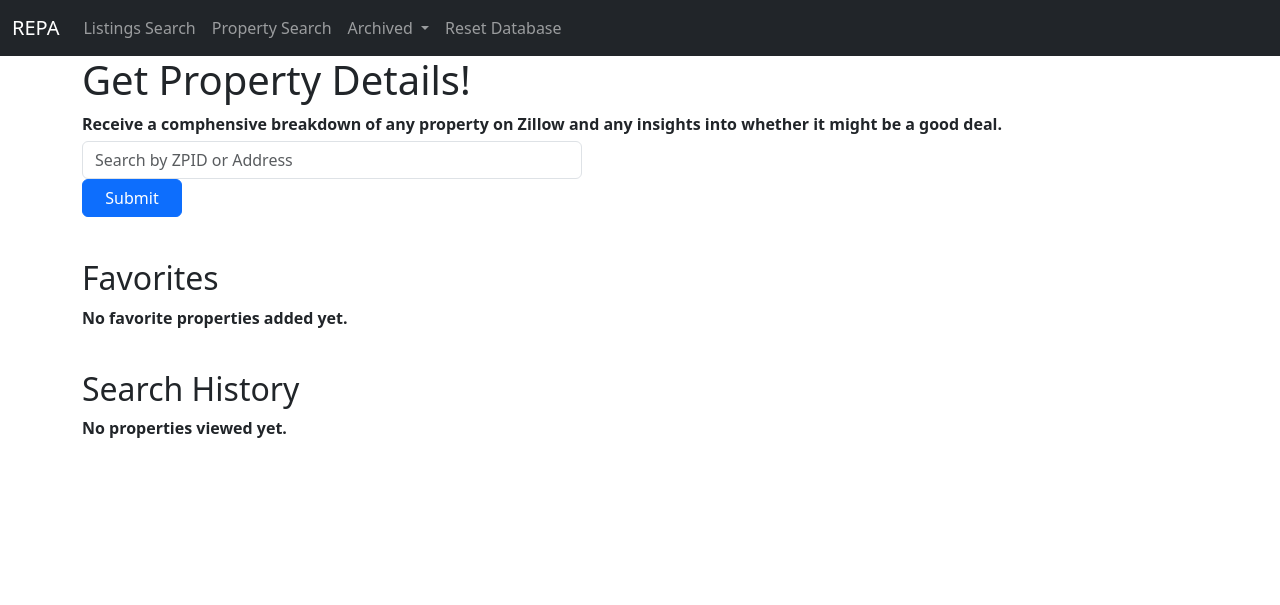
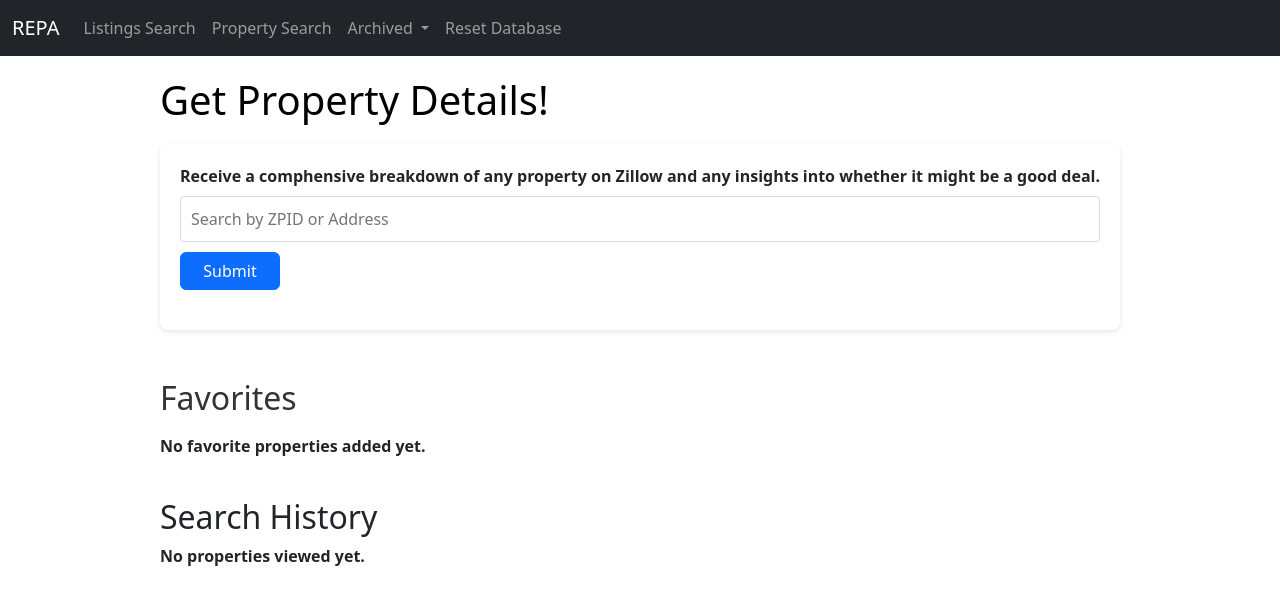
Before and after one commit to adensattler/REPA, a Flask app: page /propertysearch in a window 1280 px wide. Shown: the top 605 px of the page. Run offline with Flask 3, Linux system fonts and the light colour scheme; data that the repository does not hold is empty; some libraries are stand-ins or nearby versions.

Commit message:
property_search page

```diff
--- a/Main/static/css/styles.css
+++ b/Main/static/css/styles.css
@@ -83,9 +83,15 @@ button {
     margin-bottom: 20px;
     width: 500px;
 }
+.form-group4 {
+    display: flex;
+    flex-direction: column; /* Stack label and input vertically */
+    align-items: flex-start; /* Align items to the start of the flex container */
+    width: 100%; /* Full width of its parent container */
+  }
 
 form label {
-    display: block;
+    display: inline;
     margin-bottom: 5px;
 }
 
@@ -235,7 +241,7 @@ footer {
 }
 
 .content-section {
-    max-width: 800px;
+    max-width: 1000px;
     margin: auto;
     padding: 20px;
 }
@@ -311,3 +317,11 @@ footer {
       min-width: 120px; /* Or whatever minimum width you want for your cells */
     }
   }
+
+  .subtitle {
+    text-align: left;
+    padding-top: 2%;
+    font-size: 1.5rem;
+    margin-bottom: 1rem;
+    color: #333;
+  }
--- a/Main/templates/property_search.html
+++ b/Main/templates/property_search.html
@@ -1,22 +1,27 @@
 {% extends 'base.html' %} {% block content %}
-
+<div class="content-section">
   <!-- Page Title -->
-  <h1 class="title">{% block title %} Get Property Details! {% endblock %}</h1>
+  <h1 class="content-title">{% block title %} Get Property Details! {% endblock %}</h1>
 
   <!-- Add search bar and submit button for an address/zpid here: -->
-  <form method="post">
-    <div class="form-group; subtitle">
-      <label for="search_term"
-        >Receive a comphensive breakdown of any property on Zillow and any
-        insights into whether it might be a good deal.</label
+  <div class="content-block">
+    <form
+      method="post"
+      class="form"
     >
+      <div class="form-group4">
+        <label
+          for="search_term"
+          class="form-label"
+        >Receive a comphensive breakdown of any property on Zillow and any insights into whether it might be a good deal.
+        </label>
 
         <input
           id="autocomplete"
           type="text"
           name="search_term"
           placeholder="Search by ZPID or Address"
-        class="form-control"
+          class="form-control2"
           value="{{ request.form['search_term'] }}"
         />
 
@@ -58,9 +63,9 @@
         <button type="submit" class="btn btn-primary">Submit</button>
       </div>
     </form>
-
+  </div>
   <h2
-    class="subtitle2"
+    class="subtitle"
     style="text-align: left; padding-top: 2%; font-size: 2rem"
   >
     Favorites
@@ -162,5 +167,5 @@
   {% else %}
   <p>No properties viewed yet.</p>
   {% endif %}
-
+</div>
 {% endblock %}
```
Lines whose indentation alone changed are shown as unchanged.
